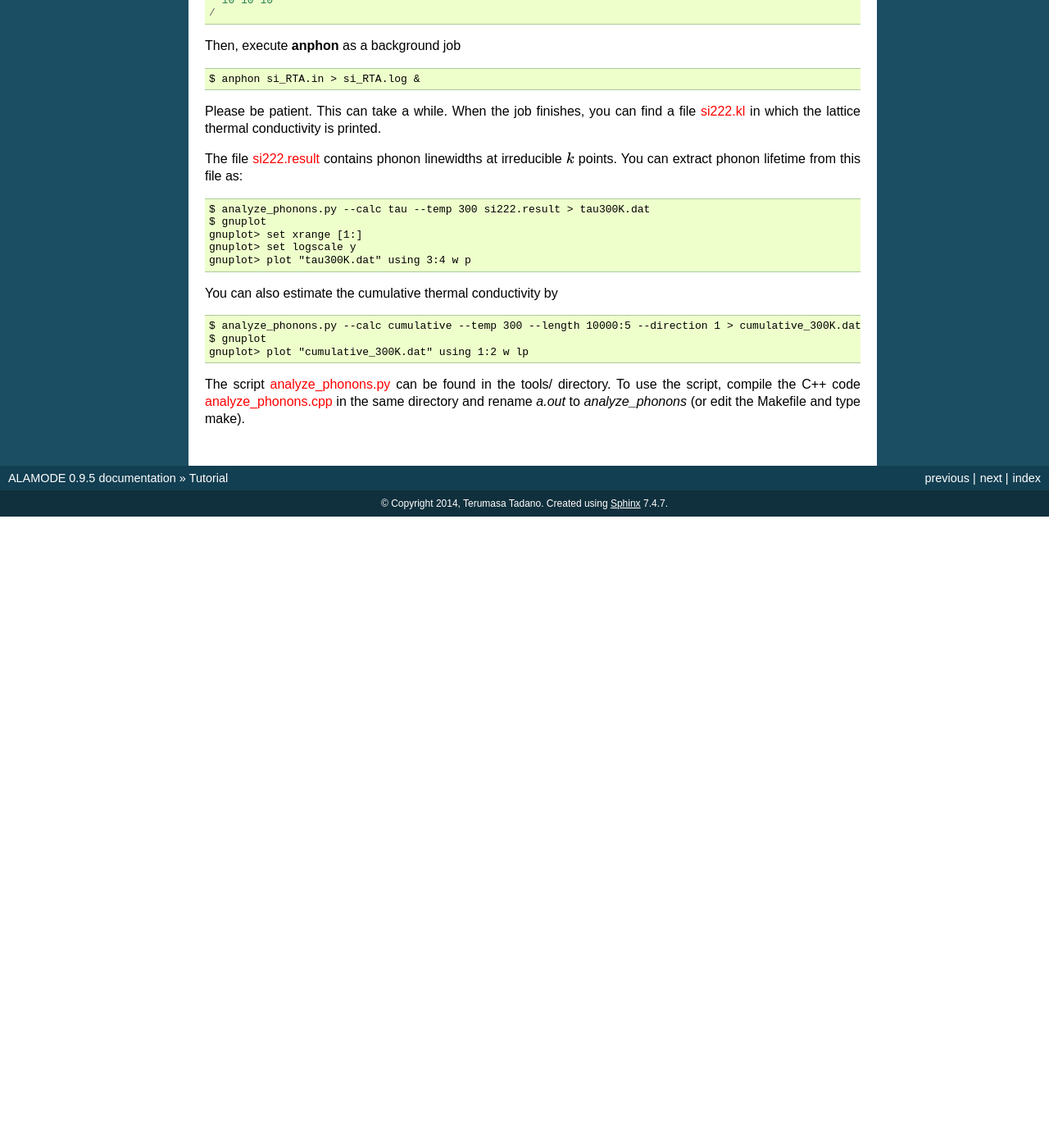
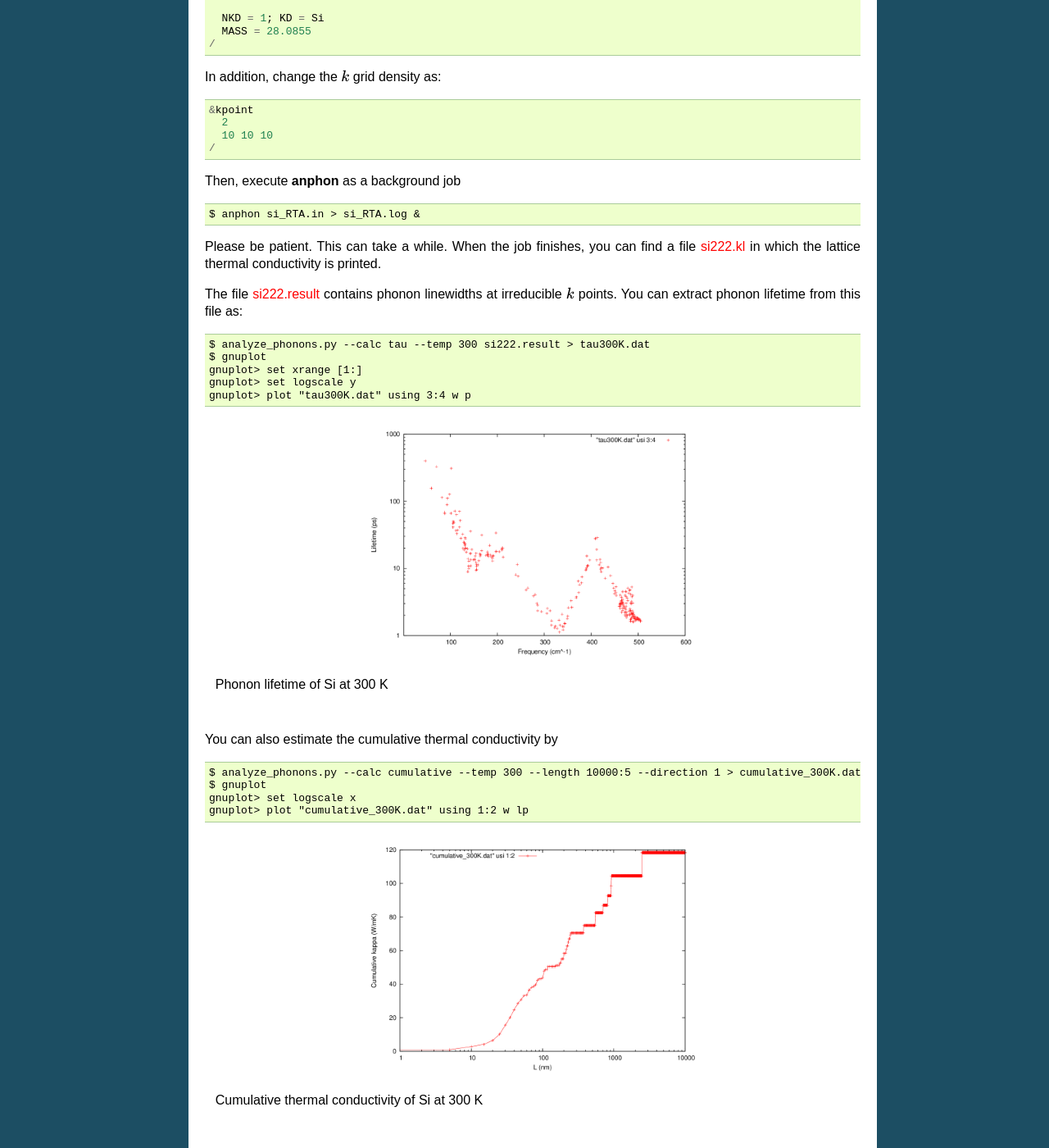
Before and after one commit to ttadano/alamode, a Sphinx documentation site: the page built from docs/source/tutorial.rst, in a window 1280 px wide and 1400 px high, scrolled down 6931 px. Shown: the whole window at 82% size. Built offline with Sphinx 7.4.7, drawn with Linux system fonts in a browser that asks for light colours; before the commit the page ends 7561 px from its top, so only the background shows below that; some of the changed text lies outside the part shown.

Commit message:
Added figures in the tutorial

```diff
--- a/docs/source/quickstart.rst
+++ b/docs/source/quickstart.rst
@@ -17,7 +17,7 @@
   Optimization of cell parameters may also be necessary, but please note that phonon properties are relatively sensitive to the cell parameters in polar materials such as perovskites.
 
 
-2. Decide to size of supercell
+2. Decide the size of supercell
 
   Next, please decide the size of a supercell. Here, one may use a conventional cell.
   When the primitive cell is fairly large (:math:`a \sim 10` |Angstrom|), one may proceed with the primitive cell.
--- a/docs/source/tutorial.rst
+++ b/docs/source/tutorial.rst
@@ -17,6 +17,12 @@
 
 Silicon
 -------
+
+.. figure:: ../img/si222.png
+   :scale: 40%
+   :align: center
+
+   Silicon. 2x2x2 conventional supercell
 
 In the following, (anharmonic) phonon properties of bulk silicon (Si) are calculated by a 2x2x2 conventional cell containing 64 atoms.
 
@@ -201,7 +207,8 @@
 Then, the phonon dispersion is shown by a pop-up window as follows:
 
 .. image:: ../img/si_phband.png
-   :scale: 75
+   :scale: 60
+   :align: center
 
 You can save the figure as png, eps, or other formats from this window.
 You can also change the energy unit of phonon frequency from cm\ :sup:`-1` to THz or meV by the ``--unit`` option.
@@ -233,7 +240,8 @@
 will show the phonon DOS of Si by a pop-up window:
 
 .. image:: ../img/si_phdos.png
-   :scale: 75
+   :scale: 60
+   :align: center
 
 To obtain more sharp DOS, try again with a denser :math:`k` grid and a smaller ``DELTA_E`` value.
 
@@ -358,12 +366,25 @@
     gnuplot> set logscale y
     gnuplot> plot "tau300K.dat" using 3:4 w p
 
+.. figure:: ../img/si_tau.png
+   :scale: 40%
+   :align: center
+
+   Phonon lifetime of Si at 300 K
+
 You can also estimate the cumulative thermal conductivity by
 ::
 
     $ analyze_phonons.py --calc cumulative --temp 300 --length 10000:5 --direction 1 > cumulative_300K.dat
     $ gnuplot
+    gnuplot> set logscale x
     gnuplot> plot "cumulative_300K.dat" using 1:2 w lp
+
+.. figure:: ../img/si_cumulative.png
+   :scale: 40%
+   :align: center
+
+   Cumulative thermal conductivity of Si at 300 K
 
 The script :red:`analyze_phonons.py` can be found in the tools/ directory.
 To use the script, compile the C++ code :red:`analyze_phonons.cpp` in the same directory and rename *a.out* to *analyze_phonons* (or edit the Makefile and type make).
```
Also changed, not shown: other parts of docs/source/quickstart.rst (+2 -2 lines), docs/img/si222.png (added), docs/img/si_cumulative.png (added), docs/img/si_tau.png (added).
